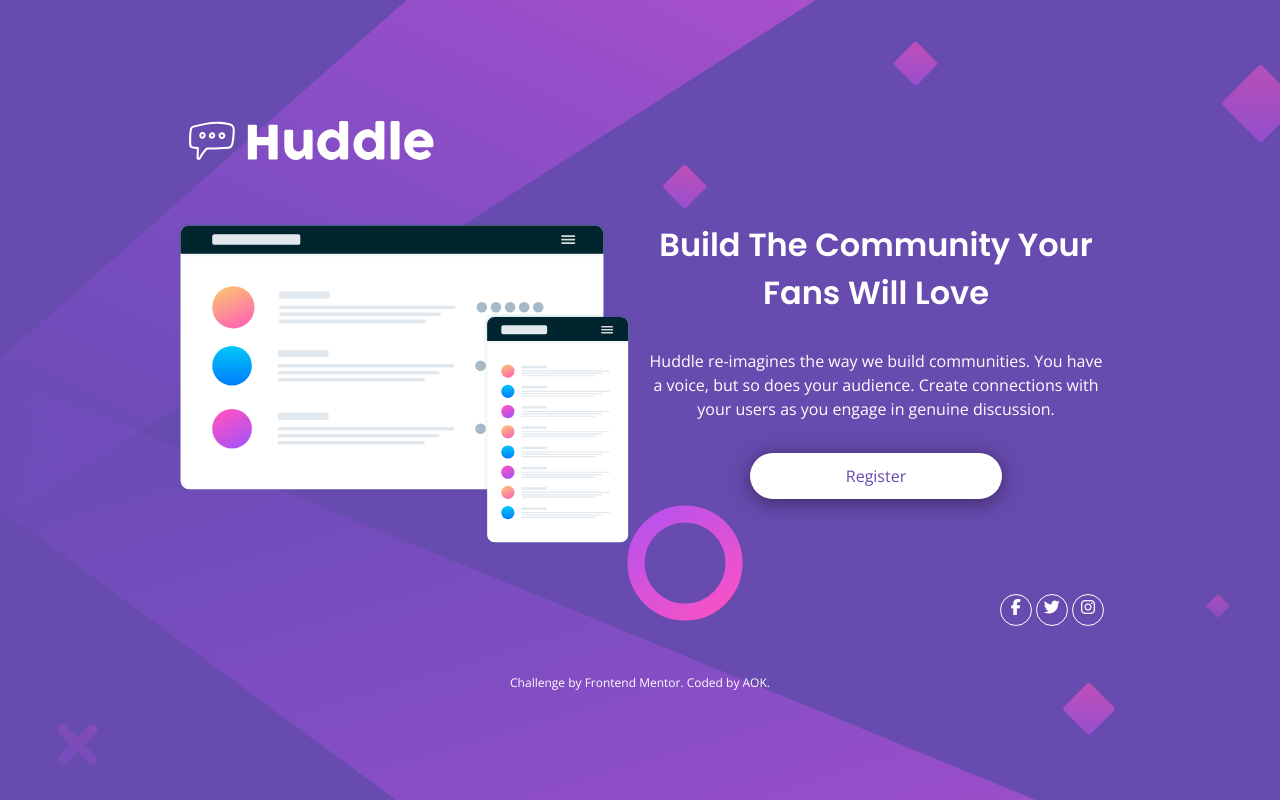
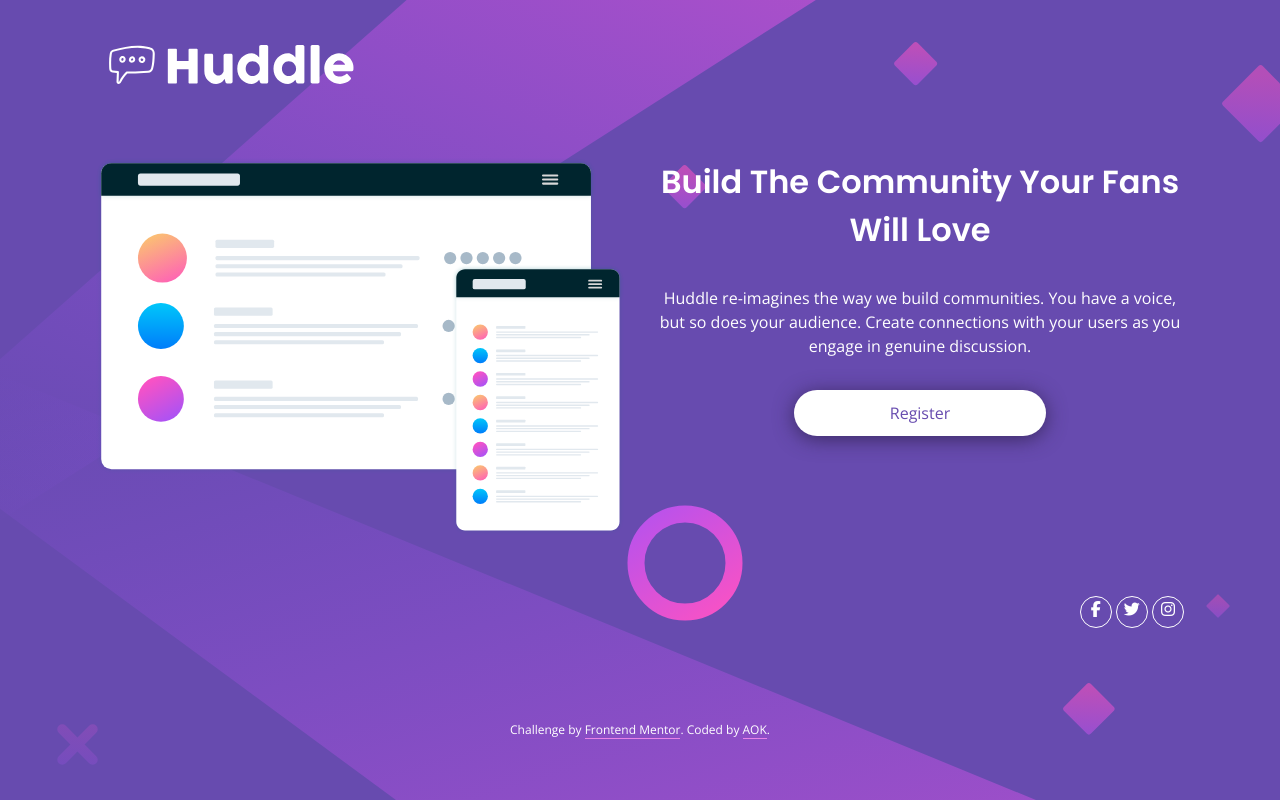
Before and after one commit to kvcarido/huddle-landing-page, a plain HTML site: page index.html in a window 1280 px wide. Drawn offline with nearby package versions, Linux system fonts and the light colour scheme.

Commit message:
finalized project

```diff
--- a/css/style.css
+++ b/css/style.css
@@ -71,9 +71,6 @@ body {
   background-image: url(/images/bg-mobile.svg);
   background-position: top center;
   background-repeat: no-repeat;
-  display: flex;
-  justify-content: center;
-  align-items: center;
 }
 
 @media screen and (min-width: 40rem) {
@@ -86,9 +83,22 @@ body {
 }
 
 main {
-  padding: 0 var(--spacer);
-  max-width: 60rem;
+  padding: var(--dbl-spacer) var(--spacer);
+  max-width: 70rem;
   margin: 0 auto;
+  min-height: 100vh;
+
+  display: grid;
+  grid-template-columns: repeat(2, 1fr);
+  grid-template-rows: repeat(3, auto);
+  grid-gap: var(--dbl-spacer);
+  grid-template-areas:
+    "header ."
+    "img img"
+    "text text"
+    "footer footer"
+    "attribution attribution";
+  align-items: stretch;
 }
 
 /*******************/
@@ -103,24 +113,13 @@ main {
   margin-top: var(--dbl-spacer);
 }
 
-.container {
-  display: grid;
-  grid-template-columns: repeat(2, 1fr);
-  grid-template-rows: repeat(4, auto);
-  grid-gap: var(--spacer);
-  grid-template-areas:
-    "header ."
-    "img img"
-    "text text"
-    "footer footer";
-}
-
 @media screen and (min-width: 40rem) {
-  .container {
+  main {
     grid-template-areas:
       "header ."
       "img text"
-      ". footer";
+      ". footer"
+      "attribution attribution";
   }
 }
 
@@ -142,14 +141,22 @@ main {
 
 .main-text {
   grid-area: text;
+  padding-bottom: var(--dbl-spacer);
 }
 
 .main-social {
   grid-area: footer;
-  justify-self: end;
+}
+
+@media screen and (min-width: 40rem) {
+  .main-social {
+    grid-area: footer;
+    justify-self: end;
+  }
 }
 
 .attribution {
+  grid-area: attribution;
   margin-top: var(--dbl-spacer);
   font-size: var(--attribution);
   text-align: center;
@@ -171,21 +178,25 @@ button {
   border-radius: 2rem;
   padding: 0.75rem 6rem;
   cursor: pointer;
+  transition: all 300ms;
 }
 
-.main-button:focus {
-  background-color: var(--clr-soft-magenta)
-  color: var(var(--clr-white));
+.main-button:hover {
+  background-color: var(--clr-soft-magenta);
+  color: var(--clr-white);
 }
 
 a {
   text-decoration: none;
+  border-bottom: 1px solid var(--clr-soft-magenta);
   color: inherit;
+  transition: all 300ms;
 }
 
 a:hover,
 li:hover {
   color: var(--clr-soft-magenta);
+  border-bottom: 1px solid var(--clr-white);
 }
 
 .main-text {
--- a/index.html
+++ b/index.html
@@ -25,14 +25,13 @@
   </head>
   <body>
     <main>
-      <div class="container extra-space">
       <header class="main-header">
-          <img src="/images/logo.svg" alt="Huddle logo" />
+        <img src="./images/logo.svg" alt="Huddle logo" />
       </header>
 
       <section class="main-img">
         <img
-            src="/images/illustration-mockups.svg"
+          src="./images/illustration-mockups.svg"
           alt="illustration mockups"
         />
       </section>
@@ -40,8 +39,8 @@
       <section class="main-text extra-space">
         <h1>Build The Community Your Fans Will Love</h1>
         <p>
-            Huddle re-imagines the way we build communities. You have a voice,
-            but so does your audience. Create connections with your users as you
+          Huddle re-imagines the way we build communities. You have a voice, but
+          so does your audience. Create connections with your users as you
           engage in genuine discussion.
         </p>
         <button class="main-button box-shadow">Register</button>
@@ -50,13 +49,12 @@
       <footer class="main-social">
         <ul class="main-social__list">
           <li>
-              <a href="#"><i class="fab fa-facebook-f"></i></a>
+            <i class="fab fa-facebook-f"></i>
           </li>
           <li><i class="fab fa-twitter"></i></li>
           <li><i class="fab fa-instagram"></i></li>
         </ul>
       </footer>
-      </div>
       <section class="attribution">
         <p>
           Challenge by
```
Lines whose indentation alone changed are shown as unchanged.
